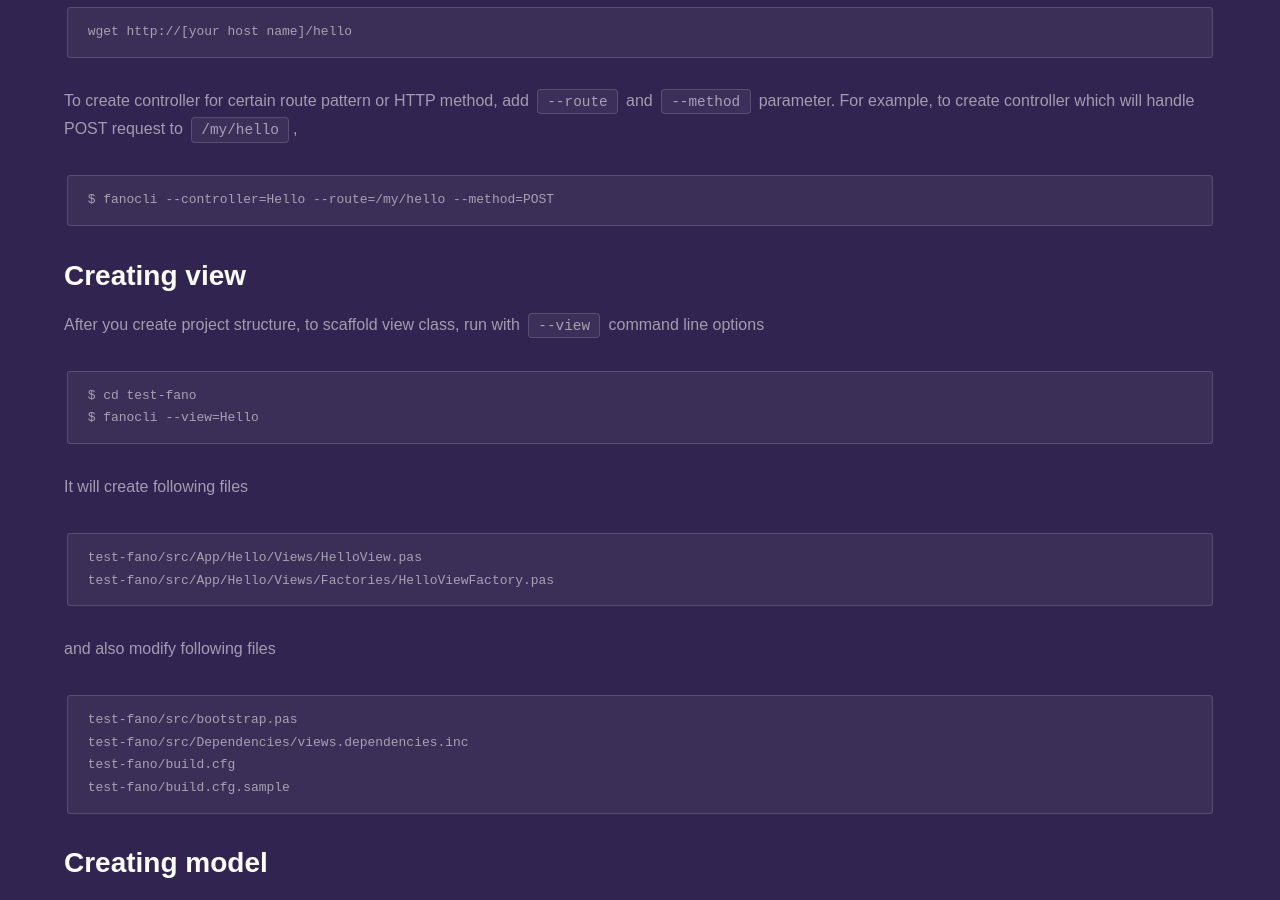
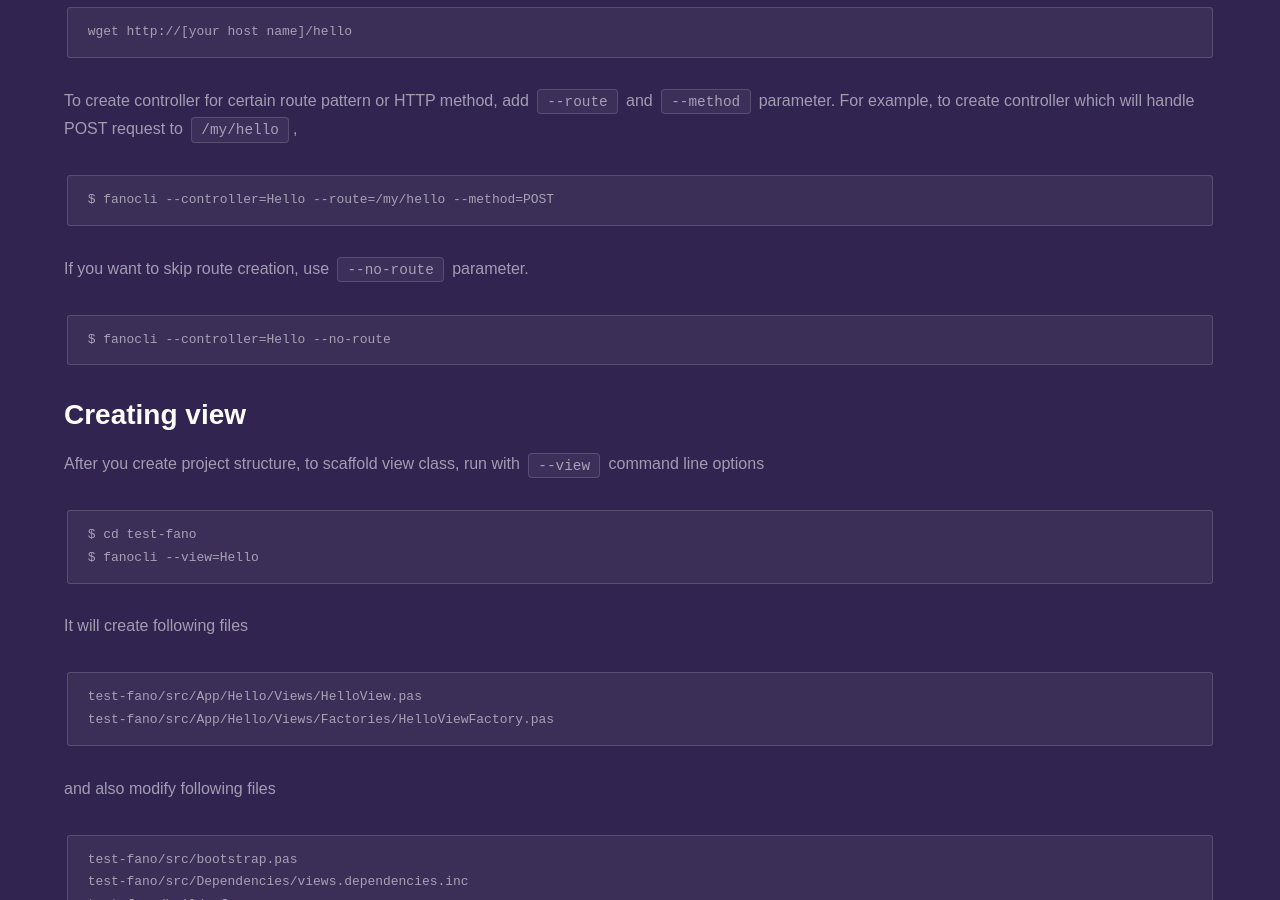
Before and after one commit to fanoframework/fanoframework.github.io, a Jekyll site: the page built from scaffolding-with-fano-cli/index.md, in a window 1280 px wide and 900 px high, scrolled down 2122 px. Built offline with Jekyll 4.4.1, drawn with Linux system fonts in a browser that asks for light colours; our own code applies the rules of GitHub Pages for plain Markdown files.

Commit message:
add documentation on controller creation without route

````diff
--- a/scaffolding-with-fano-cli/index.md
+++ b/scaffolding-with-fano-cli/index.md
@@ -86,6 +86,12 @@ To create controller for certain route pattern or HTTP method, add `--route` and
 
 ```
 $ fanocli --controller=Hello --route=/my/hello --method=POST
+```
+
+If you want to skip route creation, use `--no-route` parameter.
+
+```
+$ fanocli --controller=Hello --no-route
 ```
 
 ## <a name="creating-view"></a>Creating view
````
